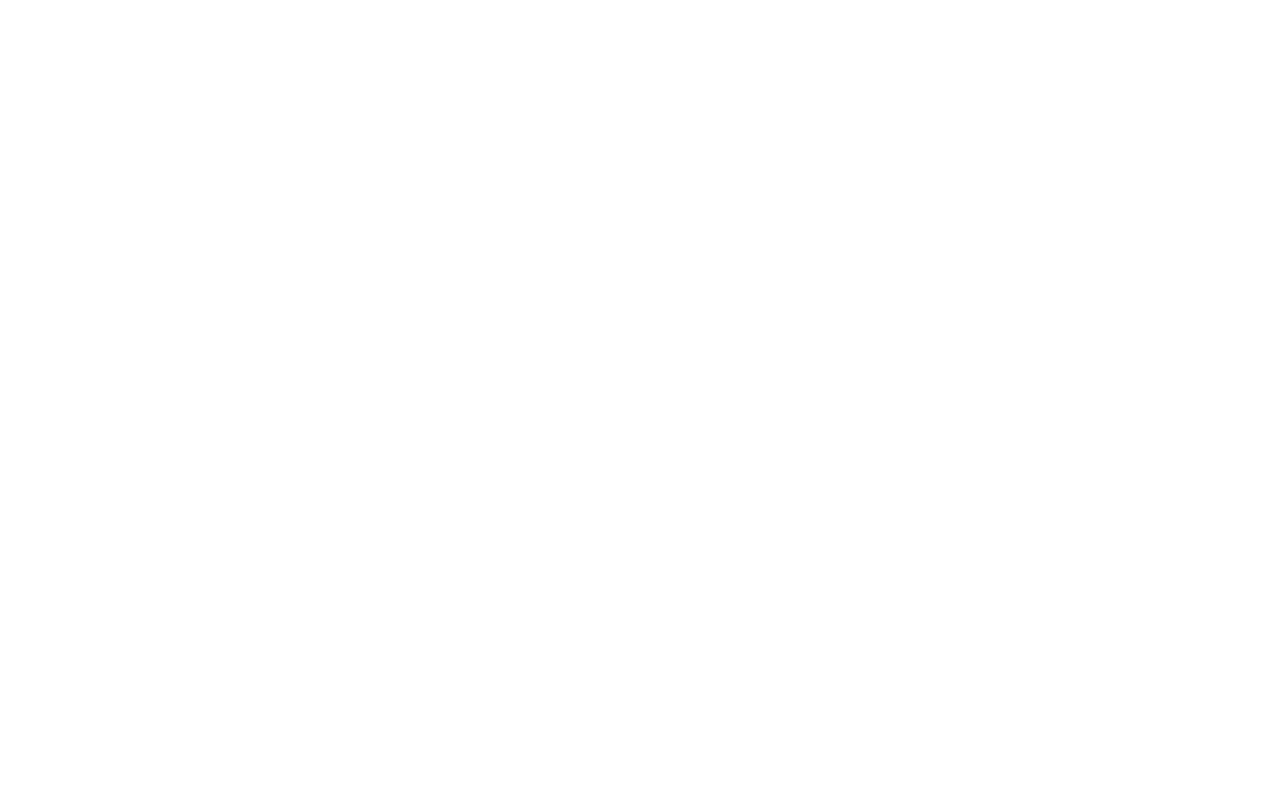
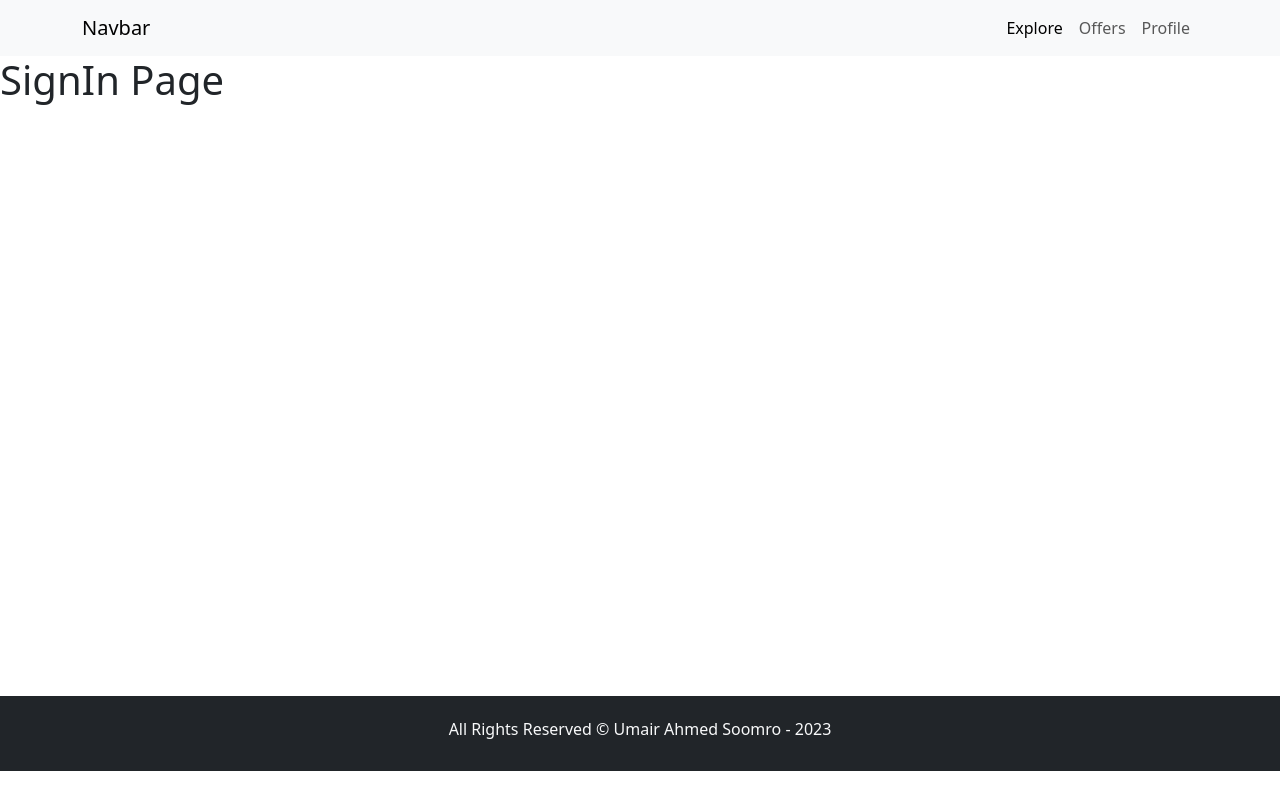
Before and after one commit to Umair513/House_Market-Place-App, a React (Create React App) app in the folder house-market-react-firebase/: page /signin in a window 1280 px wide. Built offline with nearby package versions, Linux system fonts and the light colour scheme.

Commit message:
done with basic layout like header layout footer and made necessary pages

```diff
--- a/house-market-react-firebase/package.json
+++ b/house-market-react-firebase/package.json
@@ -8,6 +8,7 @@
     "@testing-library/user-event": "^13.5.0",
     "react": "^18.2.0",
     "react-dom": "^18.2.0",
+    "react-router-dom": "^6.19.0",
     "react-scripts": "5.0.1",
     "web-vitals": "^2.1.4"
   },
--- a/house-market-react-firebase/src/App.js
+++ b/house-market-react-firebase/src/App.js
@@ -1,9 +1,22 @@
+import HomePage from "./pages/HomePage";
+import { BrowserRouter } from "react-router-dom";
+import { Routes } from "react-router-dom";
+import { Route } from "react-router-dom";
+import Offers from "./pages/Offers";
+import SignIn from "./pages/SignIn";
+import SignUp from "./pages/SignUp";
 
 function App() {
   return (
-    <div>
-
-    </div>
+    <BrowserRouter>
+      <Routes>
+        <Route path="/" element={<HomePage></HomePage>}></Route>
+        <Route path="/offers" element={<Offers></Offers>}></Route>
+        <Route path="/signin" element={<SignIn></SignIn>}></Route>
+        <Route path="/signup" element={<SignUp></SignUp>}></Route>
+        <Route path="/profile" element={<SignIn></SignIn>}></Route>
+      </Routes>
+    </BrowserRouter >
   );
 }
 
--- /dev/null
+++ b/house-market-react-firebase/src/components/Layout/Footer.js
@@ -0,0 +1,11 @@
+import React from 'react'
+
+const Footer = () => {
+    return (
+        <div className='d-flex align-items-center justify-content-center bg-dark text-light p-4'>
+            <h6>All Rights Reserved &copy; Umair Ahmed Soomro - 2023</h6>
+        </div>
+    )
+}
+
+export default Footer
--- /dev/null
+++ b/house-market-react-firebase/src/components/Layout/Header.js
@@ -0,0 +1,35 @@
+import React from 'react'
+import { Link } from 'react-router-dom'
+
+const Header = () => {
+    return (
+        <>
+            <nav className="navbar navbar-expand-lg bg-body-tertiary">
+                <div className="container">
+                    <Link className="navbar-brand" to="/">Navbar</Link>
+                    <button className="navbar-toggler" type="button" data-bs-toggle="collapse" data-bs-target="#navbarTogglerDemo02" aria-controls="navbarTogglerDemo02" aria-expanded="false" aria-label="Toggle navigation">
+                        <span className="navbar-toggler-icon" />
+                    </button>
+                    <div className="collapse navbar-collapse" id="navbarTogglerDemo02">
+                        <ul className="navbar-nav ms-auto mb-2 mb-lg-0">
+                            <li className="nav-item">
+                                <Link className="nav-link active" aria-current="page" to="/">Explore</Link>
+                            </li>
+                            <li className="nav-item">
+                                <Link className="nav-link" to="/offers">Offers</Link>
+                            </li>
+                            <li className="nav-item">
+                                <Link className="nav-link" to="/profile">Profile</Link>
+                            </li>
+                        </ul>
+
+                    </div>
+                </div>
+            </nav>
+
+
+        </>
+    )
+}
+
+export default Header
--- /dev/null
+++ b/house-market-react-firebase/src/components/Layout/Layout.js
@@ -0,0 +1,17 @@
+import React from 'react'
+import Header from './Header'
+import Footer from './Footer'
+
+const Layout = ({ children }) => {
+    return (
+        <div>
+            <Header></Header>
+            <main style={{ minHeight: "80vh" }}>
+                {children}
+            </main>
+            <Footer></Footer>
+        </div>
+    )
+}
+
+export default Layout
--- /dev/null
+++ b/house-market-react-firebase/src/pages/HomePage.js
@@ -0,0 +1,12 @@
+import React from 'react'
+import Layout from '../components/Layout/Layout'
+
+const HomePage = () => {
+    return (
+        <Layout>
+            <h1>Home Page</h1>
+        </Layout>
+    )
+}
+
+export default HomePage
--- /dev/null
+++ b/house-market-react-firebase/src/pages/Offers.js
@@ -0,0 +1,12 @@
+import React from 'react'
+import Layout from '../components/Layout/Layout'
+
+const Offers = () => {
+    return (
+        <Layout>
+            <h1>Offers Page</h1>
+        </Layout>
+    )
+}
+
+export default Offers
--- /dev/null
+++ b/house-market-react-firebase/src/pages/SignIn.js
@@ -0,0 +1,12 @@
+import React from 'react'
+import Layout from '../components/Layout/Layout'
+
+const SignIn = () => {
+    return (
+        <Layout>
+            <h1>SignIn Page</h1>
+        </Layout>
+    )
+}
+
+export default SignIn
--- /dev/null
+++ b/house-market-react-firebase/src/pages/SignUp.js
@@ -0,0 +1,12 @@
+import React from 'react'
+import Layout from '../components/Layout/Layout'
+
+const SignUp = () => {
+    return (
+        <Layout>
+            <h1>Sign Up Page</h1>
+        </Layout>
+    )
+}
+
+export default SignUp
```
Also changed, not shown: house-market-react-firebase/src/pages/ForgetPassword.js (added, +12 -0 lines), 1 other file (tests, documents, lock files or other folders).
